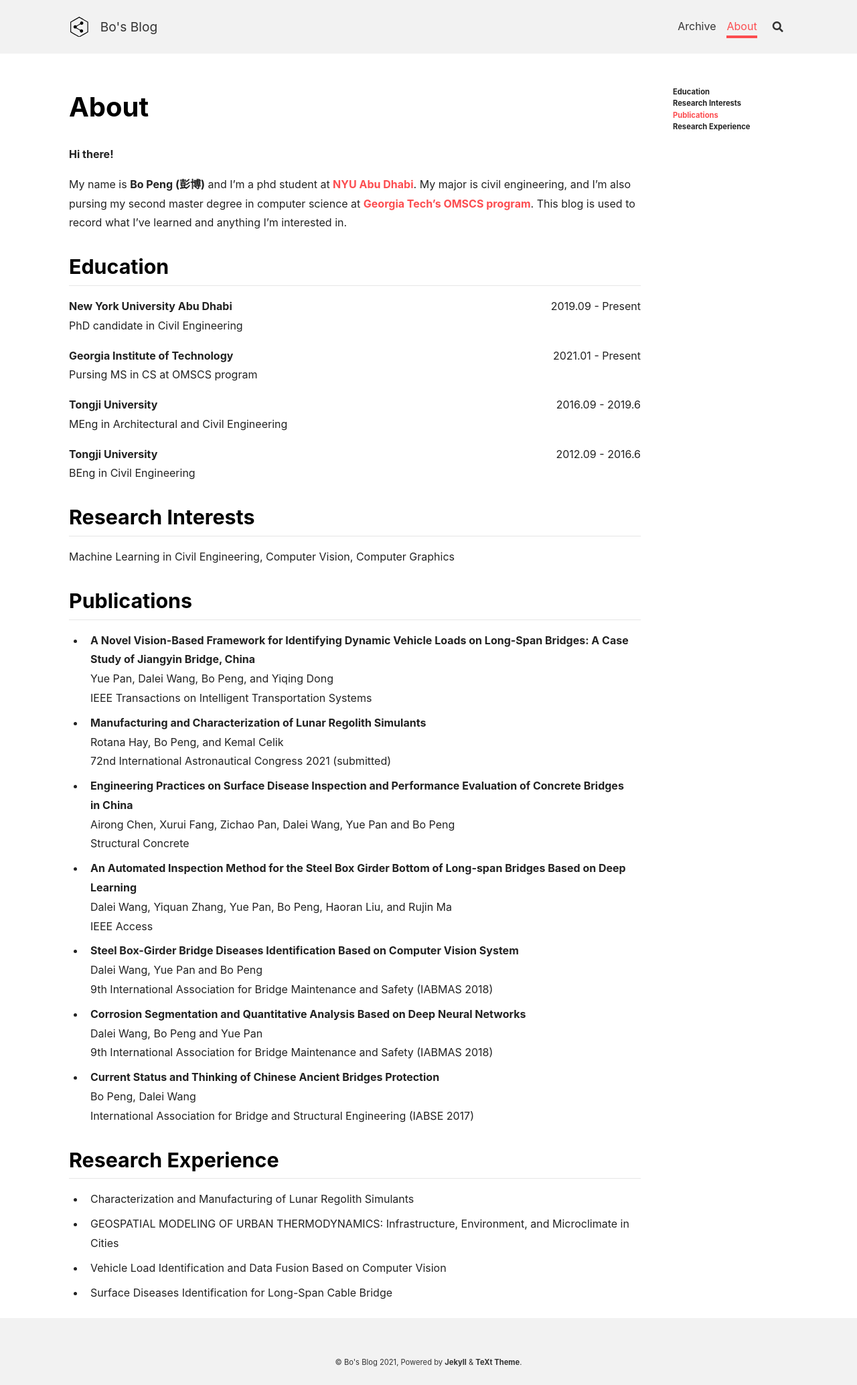
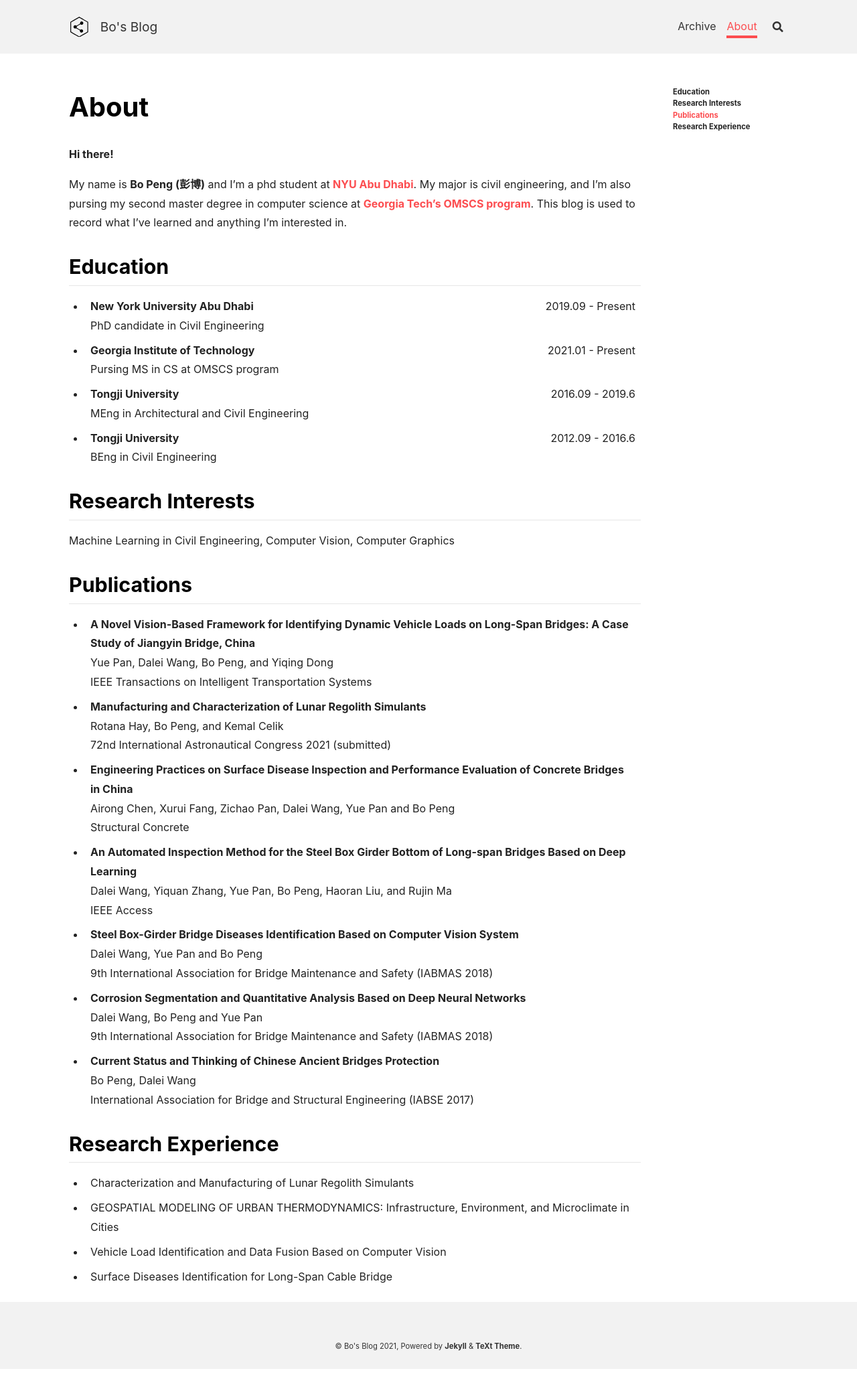
Before and after one commit to peng00bo00/peng00bo00_previous_blog, a Jekyll site: the page built from about.md, in a window 1280 px wide. Shown: the whole page at 67% size. Built offline with Jekyll 4.4.1, drawn with Linux system fonts in a browser that asks for light colours; nearby versions of some CDN libraries; after the commit the page ends 2044 px from its top, so only the background shows below that.

Commit message:
Update about.md

```diff
--- a/about.md
+++ b/about.md
@@ -33,16 +33,16 @@
 My name is **Bo Peng (彭博)** and I'm a phd student at [NYU Abu Dhabi](https://nyuad.nyu.edu/en/). My major is civil engineering, and I'm also pursing my second master degree in computer science at [Georgia Tech's OMSCS program](https://omscs.gatech.edu/). This blog is used to record what I've learned and anything I'm interested in.
 
 ## Education
-**New York University Abu Dhabi** <span style="float:right">2019.09 - Present</span> \
-PhD candidate in Civil Engineering
+- **New York University Abu Dhabi** <span style="float:right">2019.09 - Present</span> \
+  PhD candidate in Civil Engineering
 
-**Georgia Institute of Technology** <span style="float:right">2021.01 - Present</span> \
+- **Georgia Institute of Technology** <span style="float:right">2021.01 - Present</span> \
 Pursing MS in CS at OMSCS program
 
-**Tongji University** <span style="float:right">2016.09 - 2019.6</span> \
+- **Tongji University** <span style="float:right">2016.09 - 2019.6</span> \
 MEng in Architectural and Civil Engineering
 
-**Tongji University** <span style="float:right">2012.09 - 2016.6</span> \
+- **Tongji University** <span style="float:right">2012.09 - 2016.6</span> \
 BEng in Civil Engineering
 
 ## Research Interests
@@ -54,8 +54,8 @@
 ## Publications
 
 - **A Novel Vision-Based Framework for Identifying Dynamic Vehicle Loads on Long-Span Bridges: A Case Study of Jiangyin Bridge, China** \
-   Yue Pan, Dalei Wang, Bo Peng, and Yiqing Dong \
-   IEEE Transactions on Intelligent Transportation Systems
+  Yue Pan, Dalei Wang, Bo Peng, and Yiqing Dong \
+  IEEE Transactions on Intelligent Transportation Systems
 
 - **Manufacturing and Characterization of Lunar Regolith Simulants** \
    Rotana Hay, Bo Peng, and Kemal Celik \
```
